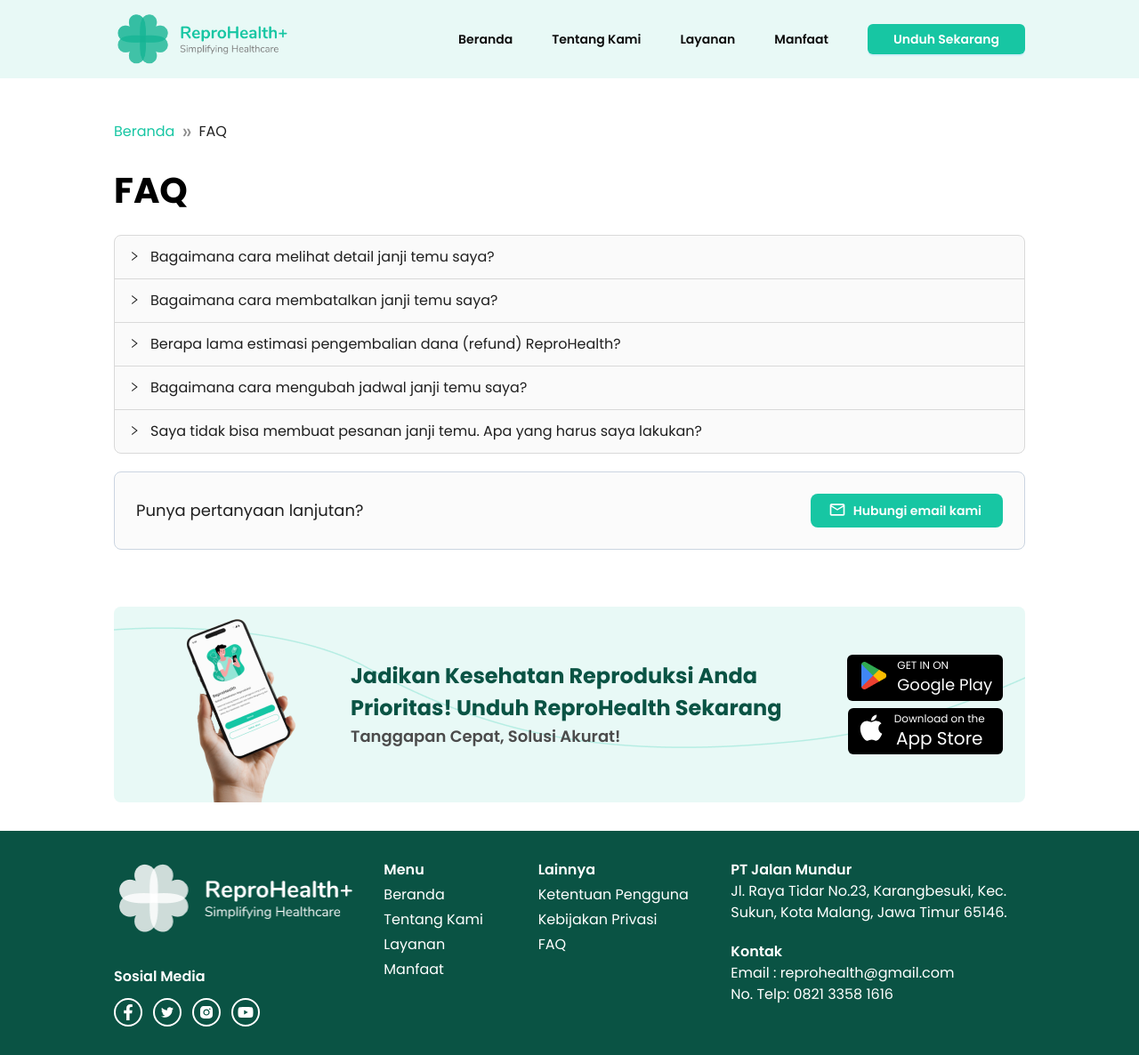
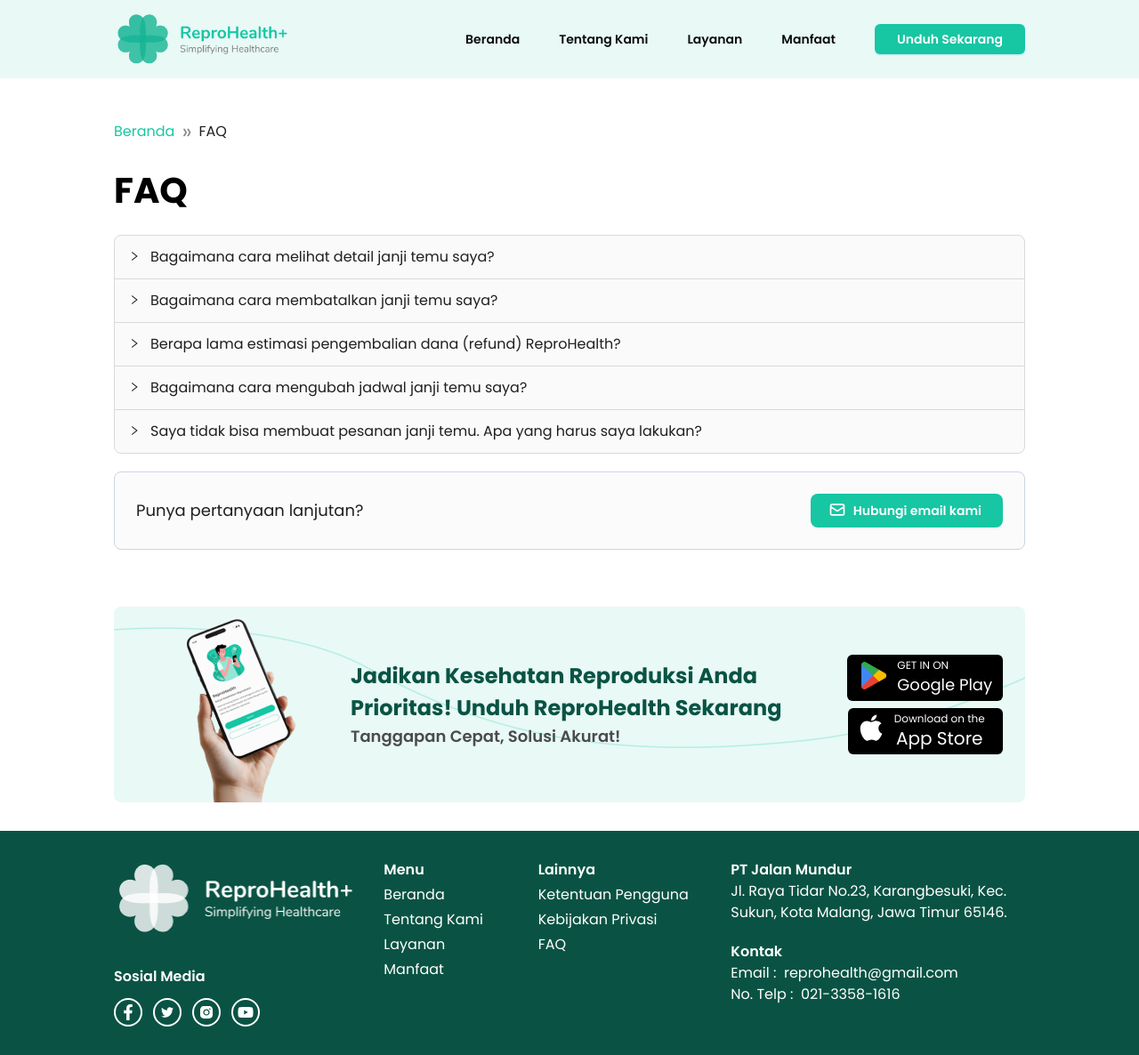
Before and after one commit to team-capstone-1/fe-repro-health, a React (Vite) app: page /faq in a window 1280 px wide. Shown: the whole page at 89% size. Built offline with nearby package versions, Linux system fonts and the light colour scheme; no server answers.

Commit message:
add: link download app, link socmed footer

```diff
--- a/src/components/layout-components/Footer.jsx
+++ b/src/components/layout-components/Footer.jsx
@@ -1,10 +1,9 @@
 import { Row, Col } from "antd";
 import { Link } from "react-router-dom";
+import { FaFacebookF, FaTwitter, FaYoutube } from "react-icons/fa";
+import { AiFillInstagram } from "react-icons/ai";
 
 import Logo from "@/assets/logo-white.png";
-
-import { FaFacebookF, FaTwitter, FaYoutube } from "react-icons/fa";
-import { AiFillInstagram } from "react-icons/ai";
 
 export default function Footer() {
   return (
@@ -14,33 +13,48 @@ export default function Footer() {
         className="base-container bg-green-900 py-[2rem] text-white"
       >
         <Row gutter={[16, 24]}>
-          <Col
-            id="social-menu-footer"
-            className="gutter-row"
-            span={8}
-            xs={24}
-            md={8}
-            lg={7}
-          >
+          <Col className="gutter-row" span={8} xs={24} md={8} lg={7}>
             <div>
               <Link id="logo-footer" to="/">
                 <img src={Logo} alt="" />
               </Link>
-              <p id="social-media" className="my-3 pt-5 font-semibold">
-                Sosial Media
-              </p>
-              <div id="social-media-wrapper" className="flex gap-3">
+              <p className="my-3 pt-5 font-semibold">Sosial Media</p>
+              <div className="flex gap-3">
                 <div id="facebook-icon" className="icon-footer">
-                  <FaFacebookF className="text-lg" />
+                  <Link
+                    to="https://www.facebook.com/"
+                    target="_blank"
+                    className="hover:text-green-200"
+                  >
+                    <FaFacebookF className="text-lg" />
+                  </Link>
                 </div>
                 <div id="twitter-icon" className="icon-footer">
-                  <FaTwitter className="text-md" />
+                  <Link
+                    to="https://twitter.com/"
+                    target="_blank"
+                    className="hover:text-green-200"
+                  >
+                    <FaTwitter className="text-md" />
+                  </Link>
                 </div>
                 <div id="instagram-icon" className="icon-footer">
-                  <AiFillInstagram className="text-lg" />
+                  <Link
+                    to="https://instagram.com/"
+                    target="_blank"
+                    className="hover:text-green-200"
+                  >
+                    <AiFillInstagram className="text-lg" />
+                  </Link>
                 </div>
                 <div id="youtube-icon" className="icon-footer">
-                  <FaYoutube className="text-lg" />
+                  <Link
+                    to="https://youtube.com/"
+                    target="_blank"
+                    className="hover:text-green-200"
+                  >
+                    <FaYoutube className="text-lg" />
+                  </Link>
                 </div>
               </div>
             </div>
@@ -53,10 +67,8 @@ export default function Footer() {
             md={4}
             lg={4}
           >
-            <div id="menu-wrapper" className="list-none align-middle">
-              <p id="menu-footer-title" className="mb-1 font-semibold">
-                Menu
-              </p>
+            <div className="list-none align-middle">
+              <p className="mb-1 font-semibold">Menu</p>
               <Link to="/" id="link-to-home">
                 <p className="mb-1 cursor-pointer hover:text-green-100">
                   Beranda
@@ -87,10 +99,8 @@ export default function Footer() {
             md={6}
             lg={5}
           >
-            <div id="other-menu-wrapper" className="list-none">
-              <p id="other-menu-footer-title" className="mb-1 font-semibold">
-                Lainnya
-              </p>
+            <div className="list-none">
+              <p className="mb-1 font-semibold">Lainnya</p>
               <Link to="/ketentuan-pengguna" id="link-to-ketentuan">
                 <p className="mb-1 cursor-pointer hover:text-green-100">
                   Ketentuan Pengguna
@@ -106,27 +116,34 @@ export default function Footer() {
               </Link>
             </div>
           </Col>
-          <Col
-            id="address-footer"
-            className="gutter-row"
-            span={8}
-            xs={24}
-            md={6}
-            lg={8}
-          >
+          <Col className="gutter-row" span={8} xs={24} md={6} lg={8}>
             <div>
-              <p id="name-office" className="font-semibold">
-                PT Jalan Mundur
-              </p>
-              <p id="address">
+              <p className="font-semibold">PT Jalan Mundur</p>
+              <p>
                 Jl. Raya Tidar No.23, Karangbesuki, Kec. Sukun, Kota Malang,
                 Jawa Timur 65146.
               </p>
-              <p id="contact-section" className="mt-5 font-semibold">
-                Kontak
+              <p className="mt-5 font-semibold">Kontak</p>
+              <p>
+                Email : &nbsp;
+                <Link
+                  to="mailto:reprohealth@gmail.com"
+                  id="email-contact-footer"
+                  className="hover:text-green-200"
+                >
+                  reprohealth@gmail.com
+                </Link>
               </p>
-              <p id="email-contact-footer">Email : reprohealth@gmail.com</p>
-              <p id="phone-contact-footer">No. Telp: 0821 3358 1616</p>
+              <p>
+                No. Telp : &nbsp;
+                <Link
+                  to="tel:021-3358-1616"
+                  id="phone-contact-footer"
+                  className="hover:text-green-200"
+                >
+                  021-3358-1616
+                </Link>
+              </p>
             </div>
           </Col>
         </Row>
--- a/src/components/layout-components/Navbar.jsx
+++ b/src/components/layout-components/Navbar.jsx
@@ -89,14 +89,18 @@ export default function Navbar() {
             </a>
           </li>
           <li className="md:text-md ms-16 mt-6 text-sm text-grey-10 hover:bg-green-50 md:my-0 md:ms-0 md:hover:bg-transparent">
-            <a href="/#download-section">
+            <Link
+              to="https://drive.google.com/drive/folders/1zPcloKV1jKKxmaKEVK9TiTCCvtEhG7QZ"
+              target="_blank"
+            >
               <Button
+                id="download-app"
                 type="primary"
-                className="flex items-center px-7 py-4 font-semibold"
+                className="flex items-center px-6 py-4 font-semibold"
               >
                 Unduh Sekarang
               </Button>
-            </a>
+            </Link>
           </li>
         </ul>
       </div>
--- a/src/components/shared-components/BannerDownload.jsx
+++ b/src/components/shared-components/BannerDownload.jsx
@@ -1,7 +1,6 @@
 import { Row, Col } from "antd";
 
 import HandPhone from "@/assets/handphone-2.png";
-
 import ButtonGooglePlay from "@/components/shared-components/ButtonGooglePlay";
 import ButtonAppStore from "@/components/shared-components/ButtonAppStore";
 
--- a/src/components/shared-components/Button.jsx
+++ b/src/components/shared-components/Button.jsx
@@ -2,7 +2,7 @@ export default function Button({ text, icon }) {
   return (
     <button
       id="button"
-      className="rounded-lg bg-green-500 px-5 py-2 text-white hover:bg-green-600 md:ms-0"
+      className="rounded-lg bg-green-500 px-5 py-2 font-semibold text-white hover:bg-green-600 md:ms-0"
     >
       <div id="text-button" className="me-1 flex">
         <span id="button-icon" className="me-2 text-xl">
--- a/src/components/shared-components/ButtonAppStore.jsx
+++ b/src/components/shared-components/ButtonAppStore.jsx
@@ -1,7 +1,12 @@
+import { Link } from "react-router-dom";
 import { AiFillApple } from "react-icons/ai";
 
 export default function ButtonAppStore() {
   return (
+    <Link
+      to="https://drive.google.com/drive/folders/1zPcloKV1jKKxmaKEVK9TiTCCvtEhG7QZ"
+      target="_blank"
+    >
       <button
         id="button-app-store"
         className="m-1 flex rounded-md bg-black p-1 pe-5 ps-2 text-white hover:bg-opacity-95"
@@ -14,5 +19,6 @@ export default function ButtonAppStore() {
           <div className="text-sm md:text-xl">App Store</div>
         </span>
       </button>
+    </Link>
   );
 }
--- a/src/index.css
+++ b/src/index.css
@@ -17,7 +17,7 @@
 }
 
 .icon-footer {
-  @apply flex h-8 w-8 cursor-pointer place-content-center items-center rounded-full border-2 border-white hover:border-green-100 hover:text-green-100 hover:duration-300;
+  @apply flex h-8 w-8 cursor-pointer place-content-center items-center rounded-full border-2 border-white hover:border-green-100 hover:text-green-200 hover:duration-300;
 }
 
 .ql-container {
--- a/src/views/landing-views/index.jsx
+++ b/src/views/landing-views/index.jsx
@@ -190,10 +190,7 @@ function BenefitList() {
 
 function DownloadSection() {
   return (
-    <section
-      id="download-section"
-      className="my-5 h-auto p-2 py-8 sm:px-12 md:relative lg:px-[5.5rem] xl:px-36 2xl:px-[10.5rem]"
-    >
+    <section className="my-5 h-auto p-2 py-8 sm:px-12 md:relative lg:px-[5.5rem] xl:px-36 2xl:px-[10.5rem]">
       <BannerDownload />
     </section>
   );
--- a/src/views/landing-views/misc/Faq.jsx
+++ b/src/views/landing-views/misc/Faq.jsx
@@ -1,7 +1,7 @@
 /* eslint-disable react/no-unescaped-entities */
 import { Link } from "react-router-dom";
 import { Collapse, Card, Row, Col } from "antd";
-import { MdOutlineEmail } from "react-icons/md";
+import { HiOutlineMail } from "react-icons/hi";
 
 import Breadcrumb from "@/components/layout-components/Breadcrumb";
 import Button from "@/components/shared-components/Button";
@@ -41,8 +41,8 @@ export default function Faq() {
                 lg={8}
                 className="text-center md:text-end md:font-semibold"
               >
-                <Link to="mailto:reprohealth@gmail.com">
-                  <Button text="Hubungi email kami" icon={<MdOutlineEmail />} />
+                <Link to="mailto:reprohealth@gmail.com" id="email-us-faq">
+                  <Button text="Hubungi email kami" icon={<HiOutlineMail />} />
                 </Link>
               </Col>
             </Row>
```
Also changed, not shown: src/components/shared-components/ButtonGooglePlay.jsx (+7 -1 lines), src/views/landing-views/misc/DoctorPage.jsx (+6 -10 lines). Lines whose indentation alone changed are shown as unchanged.
